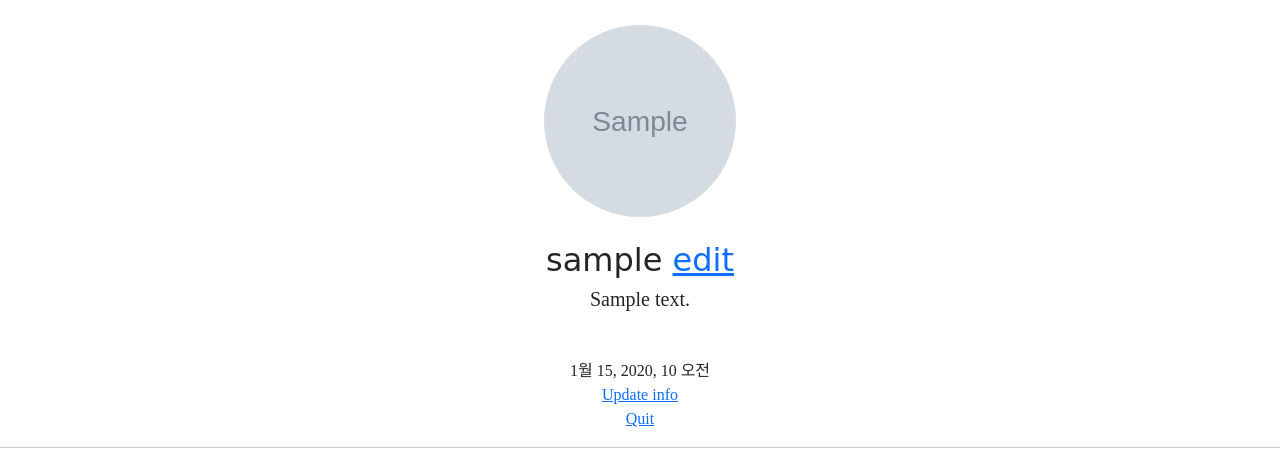
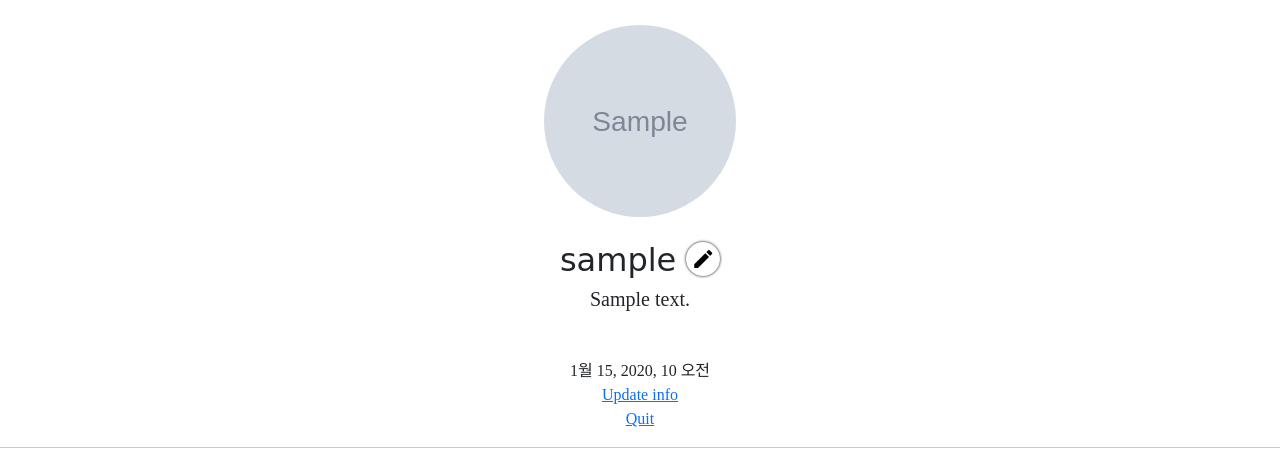
Before and after one commit to suyeon-K/GIS_web_project_2, a Django app: page /accounts/detail/1 in a window 1280 px wide. Shown: the part 200-671 px from the top of the page. Run offline with Django 3.2, Linux system fonts and the light colour scheme; a user stored in the database is signed in; tables that the repository leaves empty hold one stand-in row (values such as "Sample post"); grey boxes marked "Sample" are stand-in pictures; parts of the project's set-up code (start-up, migrations or seed data) failed here and were passed over; some libraries are stand-ins or nearby versions; some web fonts are replaced.

Commit message:
change edit button

```diff
--- a/accountapp/templates/accountapp/detail.html
+++ b/accountapp/templates/accountapp/detail.html
@@ -11,7 +11,8 @@
                 <h2 class="NBP_B">
                     {{ target_user.profile.nickname }}
                         {% if target_user == user %}
-                            <a href="{% url 'profileapp:update' pk=target_user.profile.pk %}">
+                            <a href="{% url 'profileapp:update' pk=target_user.profile.pk %}"
+                             class = 'material-icons round_button'>
                                 edit
                             </a>
                         {% endif %}
--- a/static/base.css
+++ b/static/base.css
@@ -31,3 +31,15 @@
 .NBP_B {
     font-family: "NanumBarunpenB", cursive;
 }
+
+.round_button {
+    color : black;
+    text-decoration: None;
+    box-shadow: 0 0 3px black;
+    border-radius: 20rem;
+    padding: 0.3rem;
+}
+
+.round_button:hover {
+    color : dimgrey;
+}
--- a/templates/head.html
+++ b/templates/head.html
@@ -15,6 +15,10 @@
     {# DEFAULT CSS LINK #}
     <Link rel="stylesheet" type="text/css" href="{% static 'base.css' %}">
 
+    {# MATERIAL ICONS LINK #}
+    <link href="https://fonts.googleapis.com/css2?family=Material+Icons"
+      rel="stylesheet">
+
     <style>
         @font-face {
             font-family: 'NanumBarunpenR';
```
